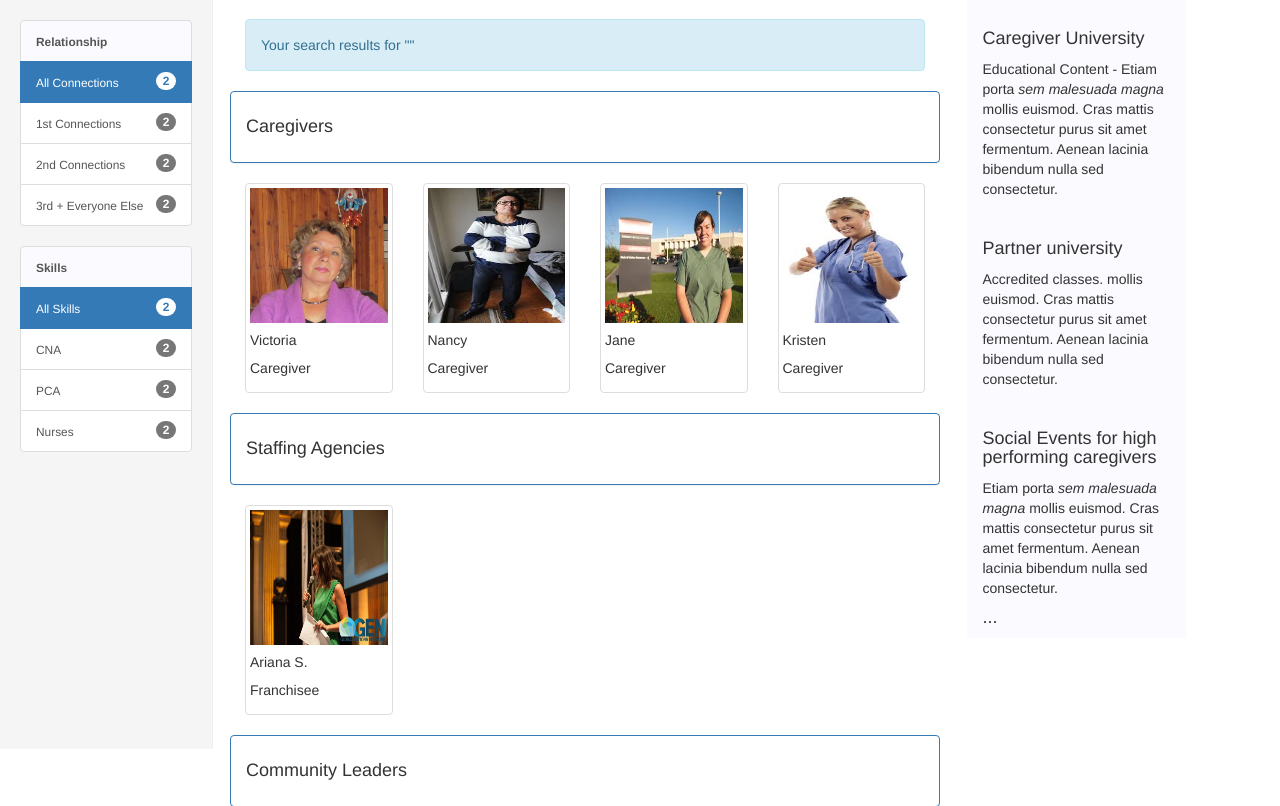
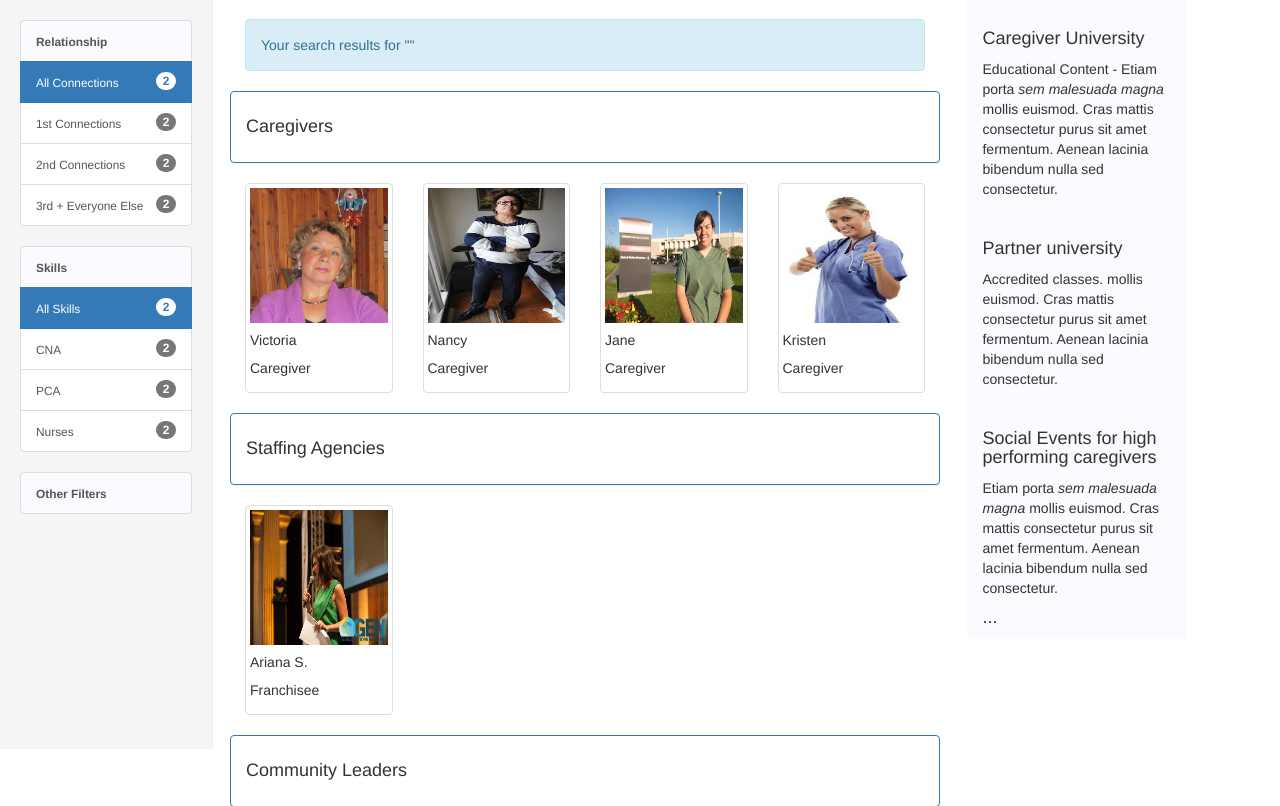
Before and after one commit to venvadlamani/HumanLink, a Python web app: template templates/searchResultsChild.html in a window 1280 px wide. Shown: the part 51-857 px from the top of the page. Run offline with Jinja, Linux system fonts and the light colour scheme; the template is opened without the code that fills it, so the values that code supplies are empty; some libraries are stand-ins or nearby versions.

Commit message:
Minor changes to the templates

```diff
--- a/templates/searchResultsParent.html
+++ b/templates/searchResultsParent.html
@@ -54,6 +54,15 @@
 					{% endfor %}
 				</div>
 			</ul>
+
+			<ul class="nav" id="navigation">
+				<div class="list-group">
+				  <a href="#" class="list-group-item" style="background-color: #FAFAFF;">
+				    <small><b>Other Filters</b></small>
+				  </a>
+				</div>
+			</ul>
+
         </div>
 
         <div class="col-md-8 col-md-offset-2 main">
```
